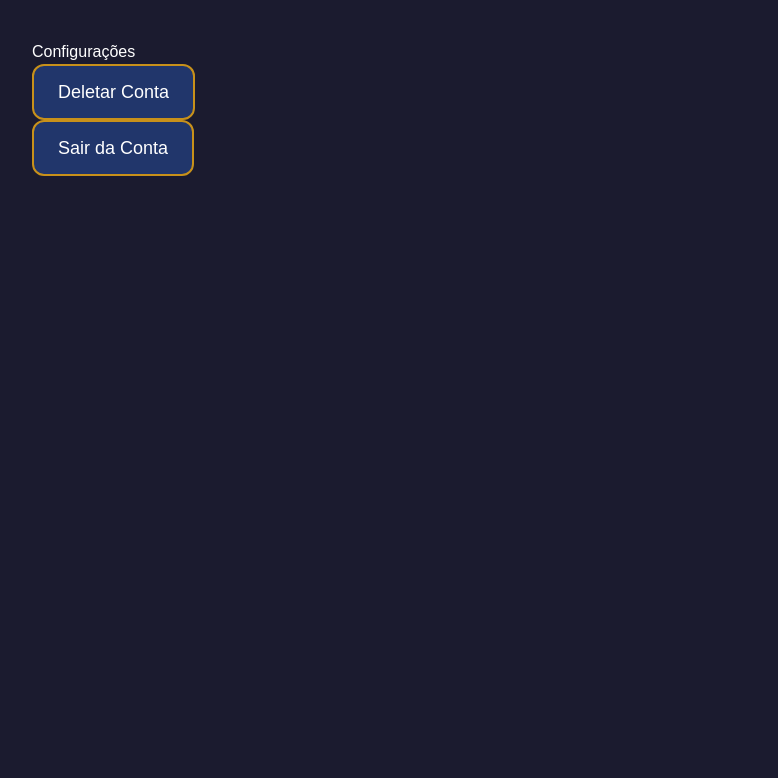
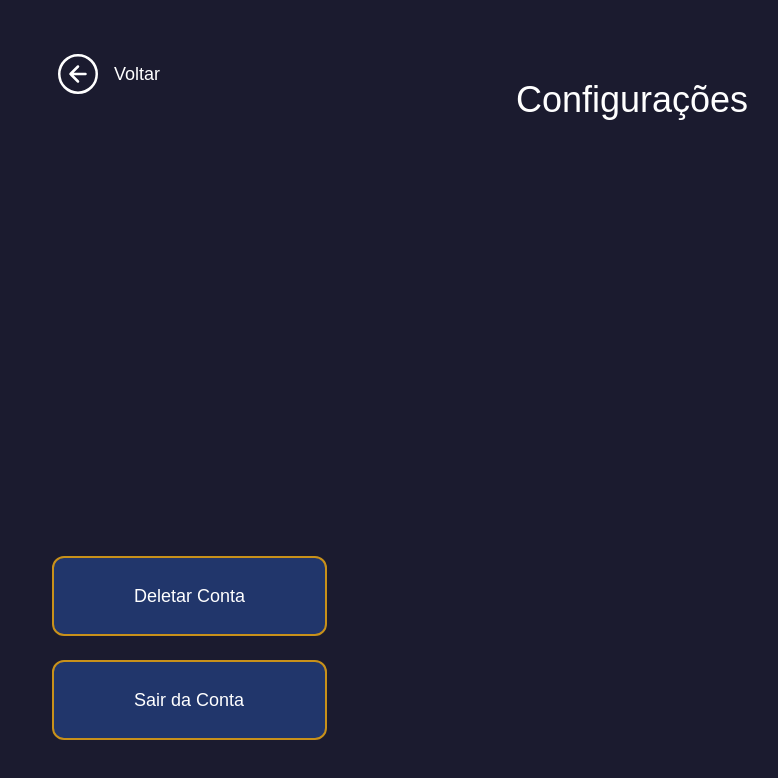
Before and after one commit to eduardo-a-l/cardgame-react, a Next.js app: page /configuracoes in a window 1280 px wide. Shown: the top 778 px of the page, without its empty margins (8-786 px from the left). Built offline with nearby package versions, Linux system fonts and the light colour scheme.

Commit message:
feat: Implementa tela de configurações

```diff
--- a/src/app/configuracoes/page.tsx
+++ b/src/app/configuracoes/page.tsx
@@ -1,14 +1,42 @@
+"use client";
+
+import { useRouter } from "next/navigation";
 import { Botao } from "@/components/ui/Botao";
 
 export default function TelaConfiguracoes() {
+  const router = useRouter();
+
   return (
-    <main className="p-10 h-screen bg-[#1B1B2F]">
-      <div>
-        <h1 className="text-white">Configurações</h1>
+    <main className="relative h-screen bg-[#1B1B2F] overflow-hidden">
+      <div className="absolute m-10">
+        <Botao
+          texto="Voltar"
+          nomeIcone="voltar"
+          tamanhoIcone={40}
+          corDoTexto="#FFFFFF"
+          corDeFundo="transparent"
+          corDaBorda="transparent"
+          className="px-0 py-0 text-3xl"
+          onClick={() => router.push("/")}
+        />
       </div>
-      <div className="vgap-10">
-        <Botao texto="Deletar Conta" />
-        <Botao texto="Sair da Conta" />
+
+      <h1 className="pt-20 text-center text-4xl text-white">Configurações</h1>
+
+      <div className="absolute left-15 bottom-15 flex flex-col gap-6">
+        <Botao
+          texto="Deletar Conta"
+          corDoTexto="#FFFFFF"
+          className="px-20 py-6 text-3xl"
+          onClick={() => {}}
+        />
+
+        <Botao
+          texto="Sair da Conta"
+          corDoTexto="#FFFFFF"
+          className="px-20 py-6 text-3xl"
+          onClick={() => {}}
+        />
       </div>
     </main>
   );
--- a/src/components/layout/BarraLateral.tsx
+++ b/src/components/layout/BarraLateral.tsx
@@ -1,5 +1,6 @@
 "use client";
 
+import { useRouter } from "next/navigation";
 import { BotaoIcone } from "@/components/ui/BotaoIcone";
 
 interface BarraLateralProps {
@@ -11,6 +12,8 @@ export function BarraLateral({
   corDeFundo = "#C8911A",
   corDaBorda = "#000000",
 }: BarraLateralProps) {
+  const router = useRouter();
+
   return (
     <aside
       className="w-16 h-screen flex flex-col justify-between items-center py-4 border-r"
@@ -24,7 +27,10 @@ export function BarraLateral({
         <BotaoIcone nomeIcone="usuario" onClick={() => ""} />
       </div>
 
-      <BotaoIcone nomeIcone="configuracoes" onClick={() => ""} />
+      <BotaoIcone
+        nomeIcone="configuracoes"
+        onClick={() => router.push("/configuracoes")}
+      />
     </aside>
   );
 }
```
